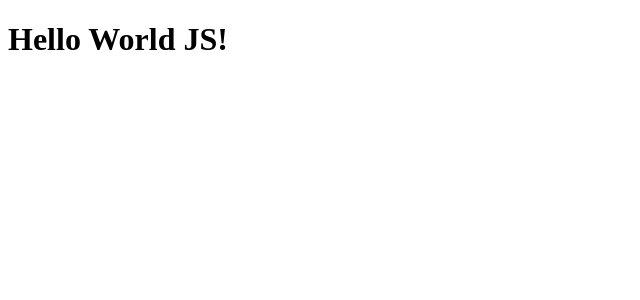
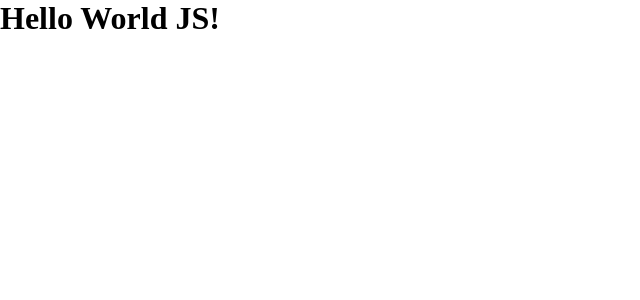
Before and after one commit to elvesbd/01-github-explorer, a React app: page / in a window 1280 px wide. Shown: the top 300 px of the page, without its empty margins (0-640 px from the left). Built offline with nearby package versions, Linux system fonts and the light colour scheme.

Commit message:
configuration scss

```diff
--- a/package.json
+++ b/package.json
@@ -18,7 +18,11 @@
     "@babel/preset-env": "^7.13.10",
     "@babel/preset-react": "^7.12.13",
     "cross-env": "^7.0.3",
+    "css-loader": "^5.1.2",
     "html-webpack-plugin": "^5.3.1",
+    "node-sass": "^5.0.0",
+    "sass-loader": "^11.0.1",
+    "style-loader": "^2.0.0",
     "webpack": "^5.25.0",
     "webpack-cli": "^4.5.0",
     "webpack-dev-server": "^3.11.2"
--- a/src/App.jsx
+++ b/src/App.jsx
@@ -1,3 +1,5 @@
+import './styles/global.scss';
+
 export function App() {
   return <h1>Hello World JS!</h1>
 }
--- /dev/null
+++ b/src/styles/global.scss
@@ -0,0 +1,9 @@
+* {
+  margin: 0;
+  padding: 0;
+  box-sizing: border-box;
+}
+
+body {
+  font: Arial, Helvetica, sans-serif;
+}
--- a/webpack.config.js
+++ b/webpack.config.js
@@ -28,6 +28,11 @@ module.exports = {
         test: /\.jsx$/,
         exclude: /node_modules/,
         use: 'babel-loader',
+      },
+      {
+        test: /\.scss$/,
+        exclude: /node_modules/,
+        use: ['style-loader', 'css-loader', 'sass-loader'],
       }
     ],
   }
```
Also changed, not shown: 1 other file (tests, documents, lock files or other folders).
